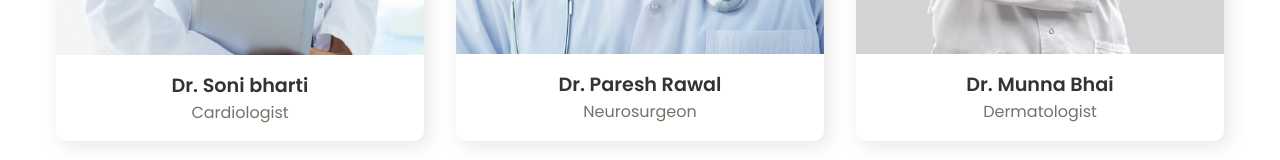
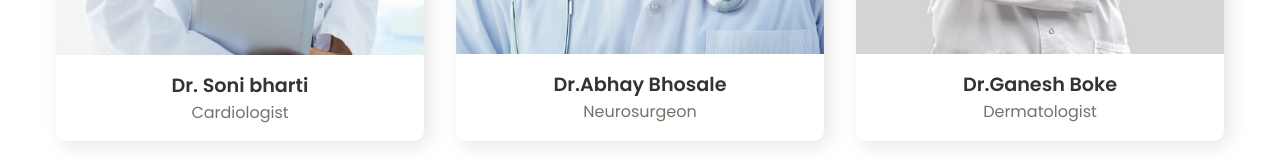
Before and after one commit to shivvv-24/HEALTH-CARE-LANDING-PAGE, a plain HTML site: page index.html in a window 1280 px wide. Shown: the part 3331-3491 px from the top of the page. Drawn offline with nearby package versions, Linux system fonts and the light colour scheme.

Commit message:
name change

```diff
--- a/index.html
+++ b/index.html
@@ -194,7 +194,7 @@
               <span><i class="ri-twitter-fill"></i></span>
             </div>
           </div>
-          <h4>Dr. Paresh Rawal</h4>
+          <h4>Dr.Abhay Bhosale</h4>
           <p>Neurosurgeon</p>
         </div>
         <div class="doctors__card">
@@ -207,7 +207,7 @@
               <span><i class="ri-twitter-fill"></i></span>
             </div>
           </div>
-          <h4>Dr. Munna Bhai</h4>
+          <h4>Dr.Ganesh Boke</h4>
           <p>Dermatologist</p>
         </div>
       </div>
```
